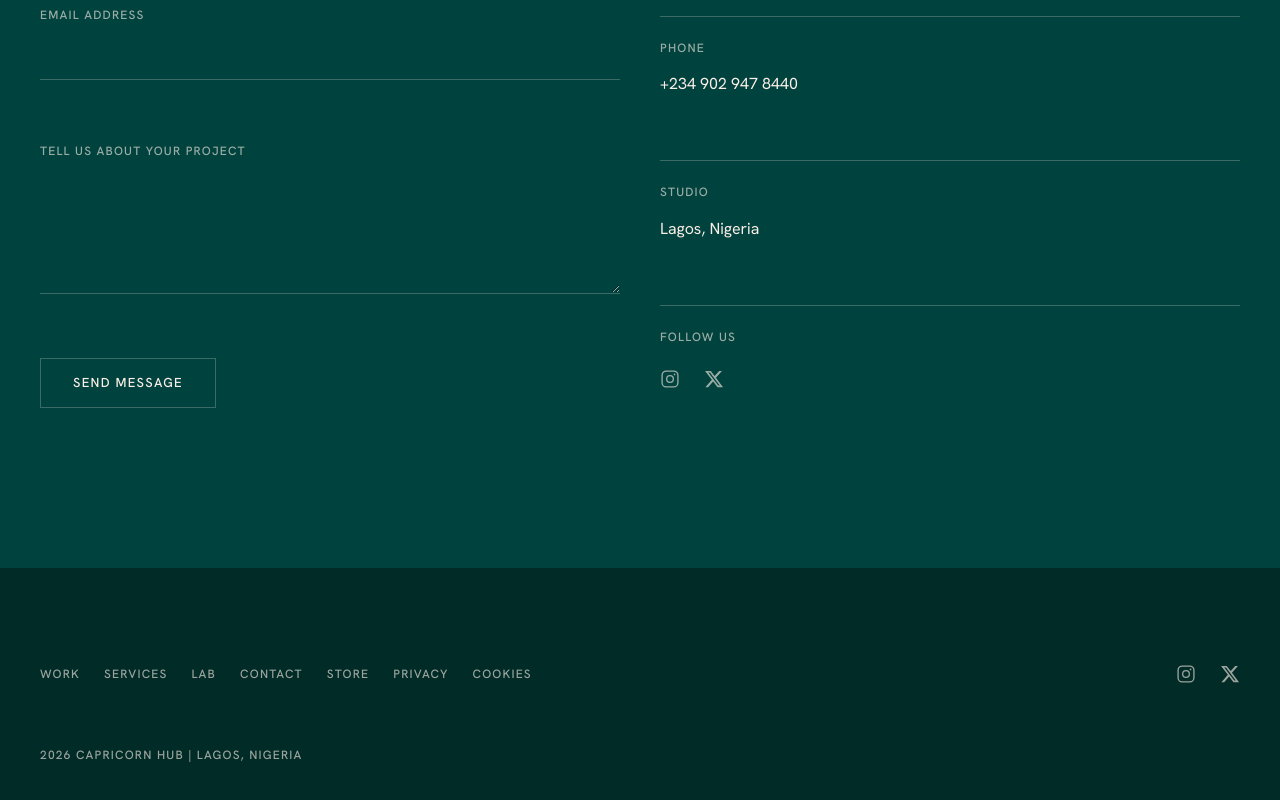
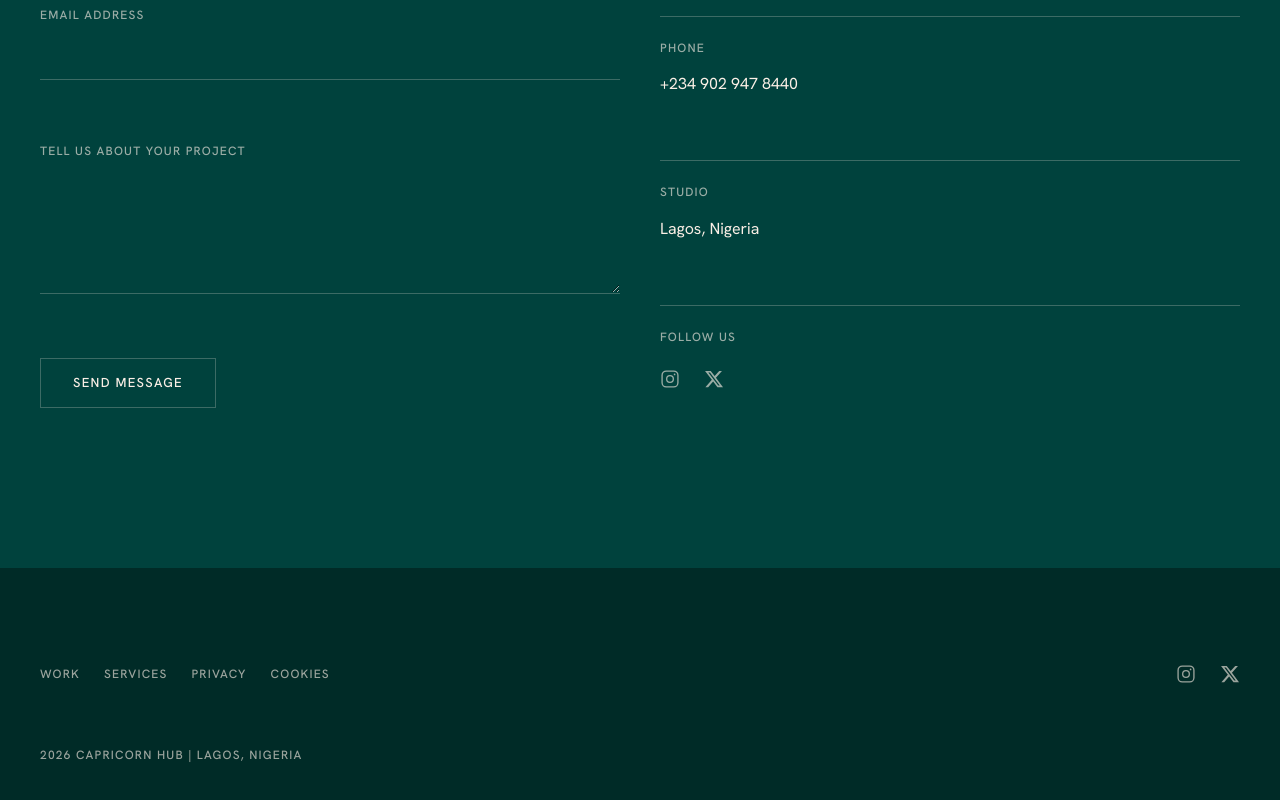
Before and after one commit to Imjim07/capricornhub, a Next.js app: page / in a window 1280 px wide. Shown: the part 4731-5531 px from the top of the page. Built offline with nearby package versions, Linux system fonts and the light colour scheme; no server answers.

Commit message:
Remove links from Footer component
Removed 'Lab', 'Contact', and 'Store' links from footer.

```diff
--- a/src/components/Footer.tsx
+++ b/src/components/Footer.tsx
@@ -8,9 +8,6 @@ import { SOCIALS } from "@/components/SocialMarks";
 const links = [
   { href: "/#work", label: "Work" },
   { href: "/#services", label: "Services" },
-  { href: "/#lab", label: "Lab" },
-  { href: "/#contact", label: "Contact" },
-  { href: "/store", label: "Store" },
   { href: "/privacy", label: "Privacy" },
   { href: "/cookies", label: "Cookies" },
 ];
```
